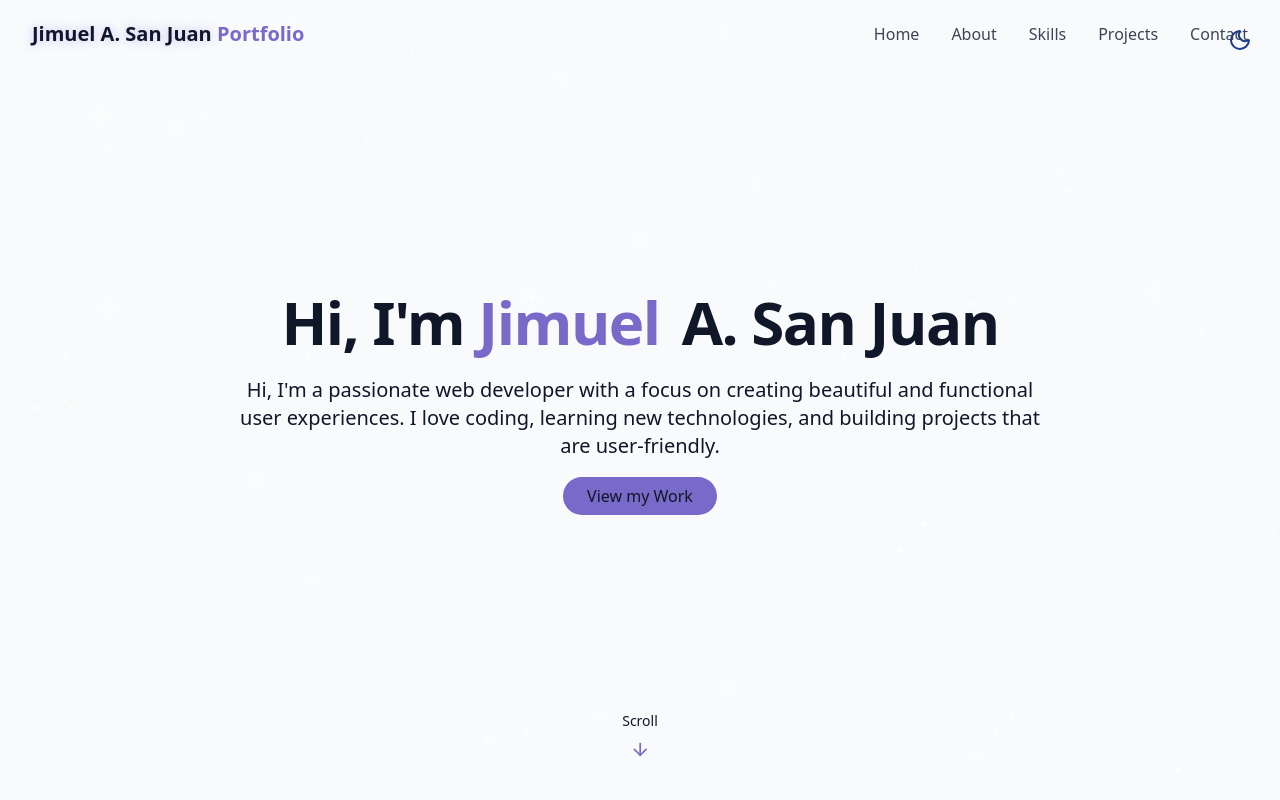
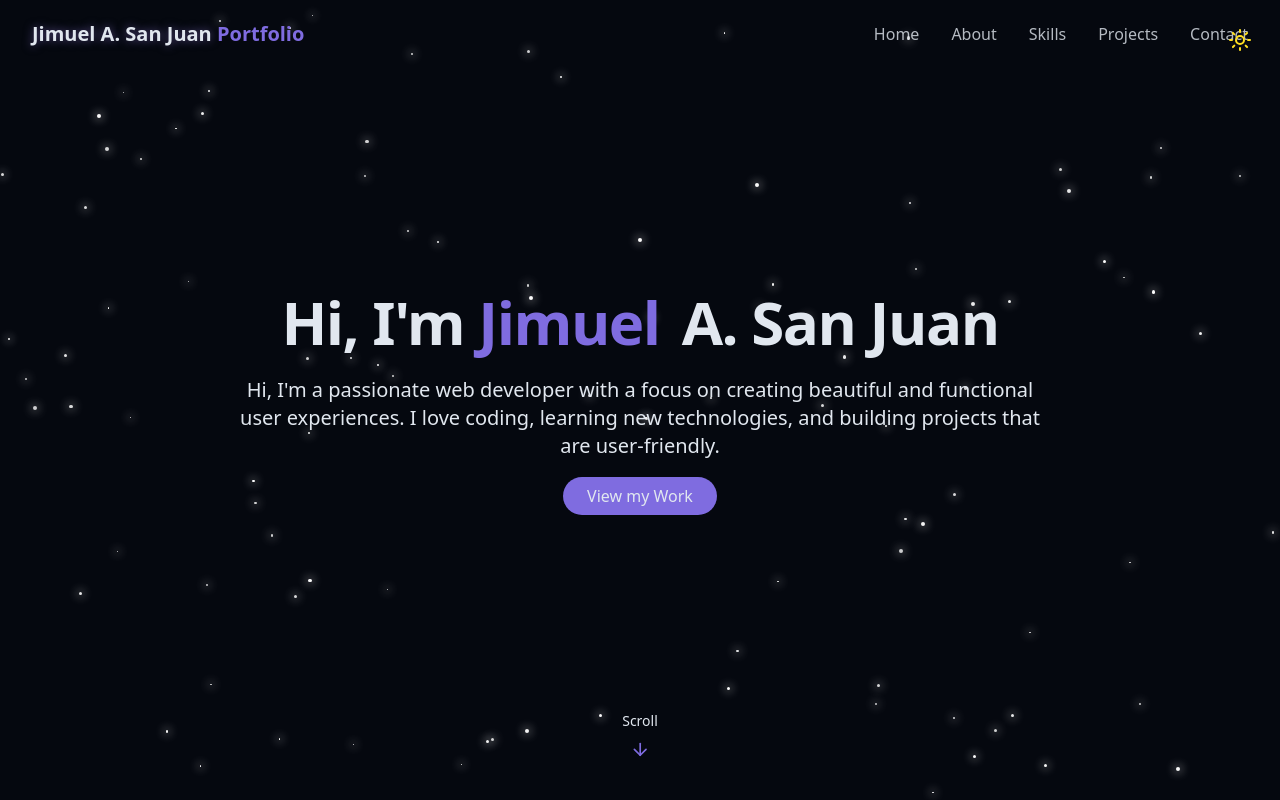
Before and after one commit to Jimsj029/jsj-portfolio, a React (Vite) app: page / in a window 1280 px wide. Shown: the top 800 px of the page. Built offline with nearby package versions, Linux system fonts and the light colour scheme.

Commit message:
#darkpage
- dark page on first visit
- change the logo

```diff
--- a/index.html
+++ b/index.html
@@ -2,7 +2,7 @@
 <html lang="en">
   <head>
     <meta charset="UTF-8" />
-    <link rel="icon" type="image/svg+xml" href="/vite.svg" />
+    <link rel="icon" type="image/svg+xml" href="/logo.png" />
     <meta name="viewport" content="width=device-width, initial-scale=1.0" />
     <title>Portfolio</title>
   </head>
--- a/src/components/ThemeToggle.jsx
+++ b/src/components/ThemeToggle.jsx
@@ -1,15 +1,20 @@
-import { useState, useEffect, use } from "react";
+import { useState, useEffect } from "react";
 import { Sun, Moon } from "lucide-react";
 import { cn } from "../lib/utils"; // Assuming you have a utility function for class names
 
 export const ThemeToggle = () => {
-  const [isDarkMode, setIsDarkMode] = useState(false);
+  const [isDarkMode, setIsDarkMode] = useState(true);
 
   useEffect(() => {
     const savedTheme = localStorage.getItem("theme");
     if (savedTheme) {
       setIsDarkMode(savedTheme === "dark");
       document.documentElement.classList.toggle("dark", savedTheme === "dark");
+    } else {
+      // Default to dark mode if no saved theme
+      setIsDarkMode(true);
+      document.documentElement.classList.add("dark");
+      localStorage.setItem("theme", "dark");
     }
   }, []);
 
```
Also changed, not shown: public/logo.svg (added).
